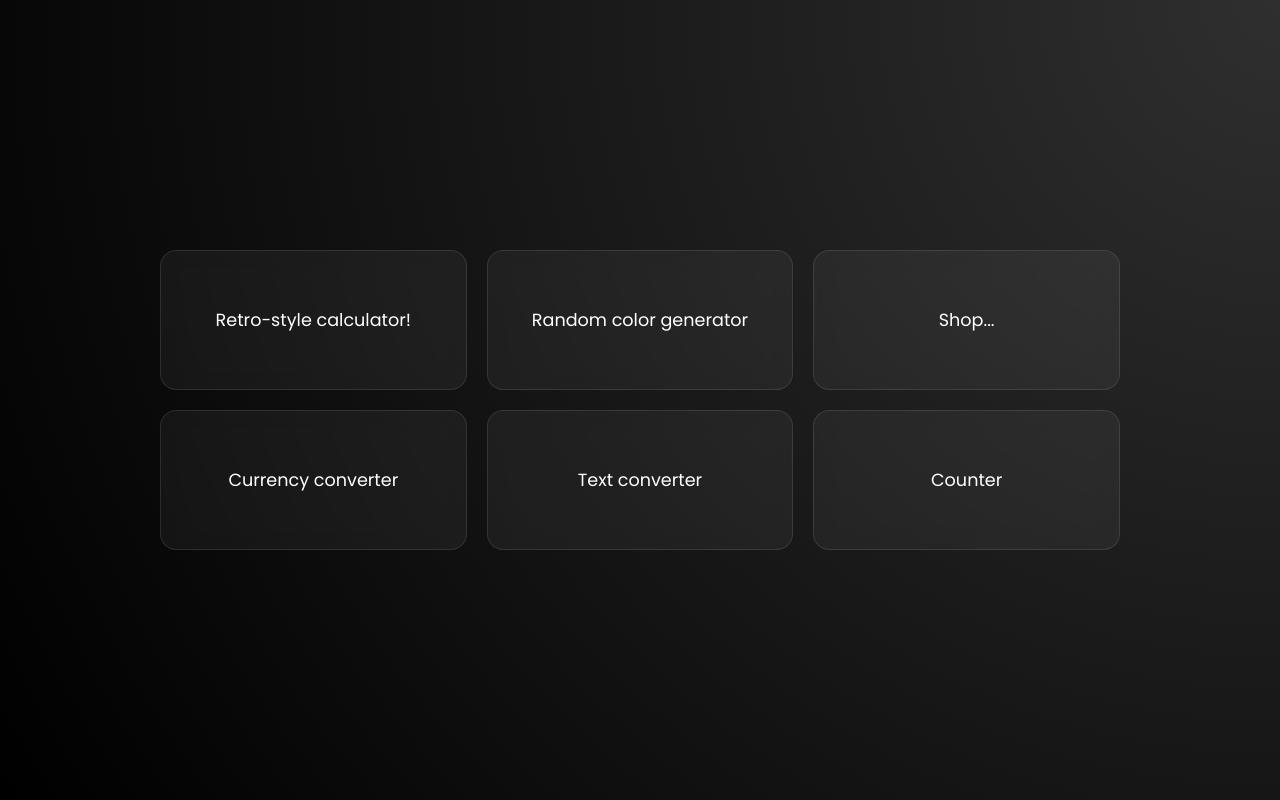
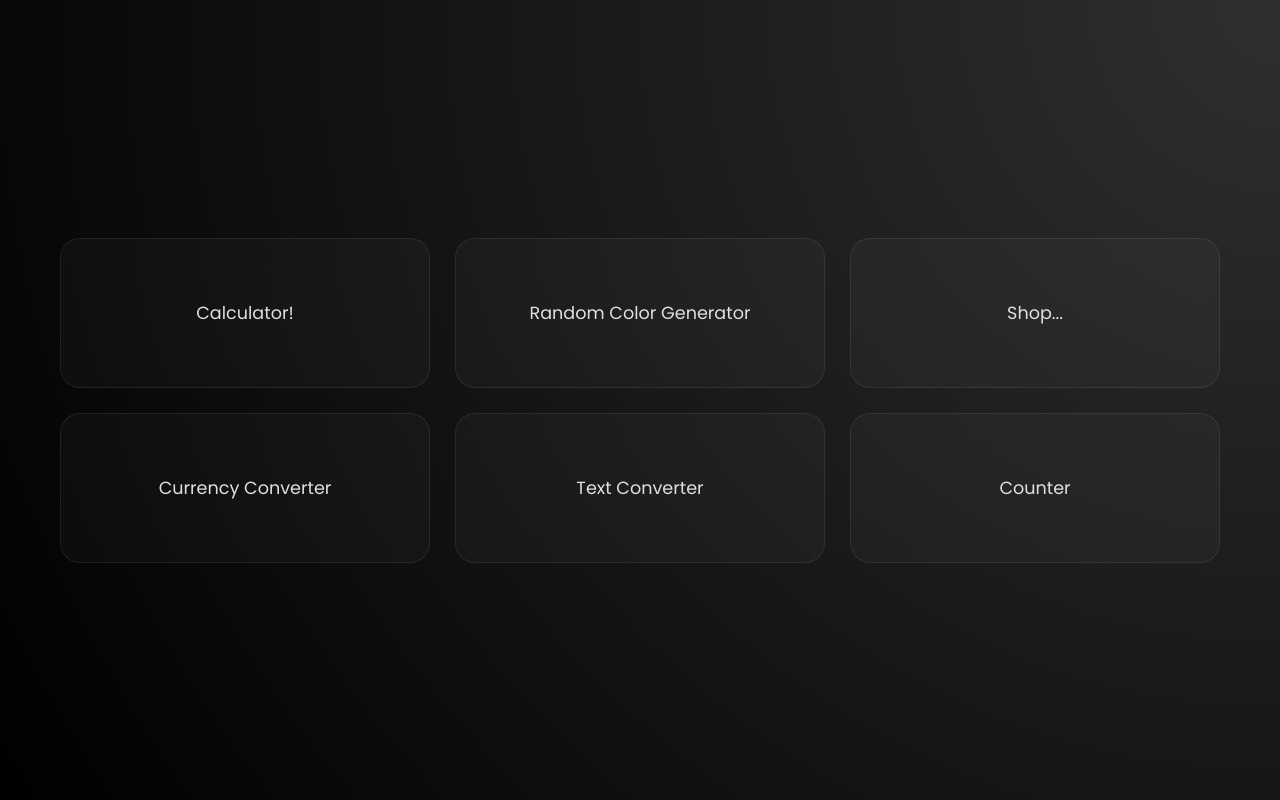
Before and after one commit to cantseecalifornia/cantseecalifornia, a plain HTML site: page index.html in a window 1280 px wide. Drawn offline with Linux system fonts and the light colour scheme.

Commit message:
Add files via upload

```diff
--- a/index.html
+++ b/index.html
@@ -1,6 +1,5 @@
 <!DOCTYPE html>
 <html lang="en">
-
 <head>
     <meta charset="UTF-8">
     <meta name="viewport" content="width=device-width, initial-scale=1.0">
@@ -8,48 +7,17 @@
     <link href="https://fonts.googleapis.com/css2?family=Poppins:wght@300;400;600&display=swap" rel="stylesheet">
     <title>cantseecalifornia</title>
 </head>
-
 <body>
-    <main class="container">
-        <section class="grid">
-            <article>
-                <a href="calc/calc.html" class="card">
-                    <span>Retro-style calculator!</span>
-                </a>
-            </article>
-
-            <article>
-                <a href="color/color.html" class="card">
-                    <span>Random color generator</span>
-                </a>
-            </article>
-
-            <article>
-                <a href="shop/shop.html" class="card">
-                    <span>Shop...</span>
-                </a>
-            </article>
-
-            <article>
-                <a href="curr_conv/curr_conv.html" class="card">
-                    <span>Currency converter</span>
-                </a>
-            </article>
-
-            <article>
-                <a href="text_converter/text_converter.html" class="card">
-                    <span>Text converter</span>
-                </a>
-            </article>
-
-            <article>
-                <a href="counter/counter.html" class="card">
-                    <span>Counter</span>
-                </a>
-            </article>
-        </section>
+    <main class="dashboard">
+        <ul class="tool-grid">
+            <li><a href="calc/calc.html" class="card">Calculator!</a></li>
+            <li><a href="color/color.html" class="card">Random Color Generator</a></li>
+            <li><a href="shop/shop.html" class="card">Shop...</a></li>
+            <li><a href="curr_conv/curr_conv.html" class="card">Currency Converter</a></li>
+            <li><a href="text_converter/text_converter.html" class="card">Text Converter</a></li>
+            <li><a href="counter/counter.html" class="card">Counter</a></li>
+        </ul>
     </main>
     <script src="./script.js"></script>
 </body>
-
 </html>
--- a/style.css
+++ b/style.css
@@ -1,10 +1,8 @@
 :root {
-  --bg-color: #0f0f12;
-  --card-bg: rgba(255, 255, 255, 0.05);
-  --card-hover: rgba(255, 255, 255, 0.1);
-  --text-primary: #ffffff;
-  --text-secondary: #a0a0a0;
-  --accent-color: #a0a0a0;
+  --bg-dark: #0a0a0c;
+  --card-bg: rgba(255, 255, 255, 0.03);
+  --accent-blue: #e0e0e0;
+  --text-main: #e0e0e0;
 }
 
 * {
@@ -25,73 +23,50 @@ body {
   overflow-x: hidden;
 }
 
-.container {
-  width: 90%;
-  max-width: 1000px;
-  padding: 40px 20px;
+.dashboard {
+  width: 100%;
+  max-width: 1200px;
+  padding: 60px 20px;
 }
 
-header {
-  text-align: center;
-  margin-bottom: 50px;
-}
-
-header h1 {
-  font-weight: 600;
-  font-size: 2.5rem;
-  letter-spacing: 1px;
-  margin-bottom: 10px;
-}
-
-header p {
-  color: var(--text-secondary);
-  font-weight: 300;
-}
-
-.grid {
+.tool-grid {
+  list-style: none;
   display: grid;
-  grid-template-columns: repeat(auto-fit, minmax(250px, 1fr));
-  gap: 20px;
+  grid-template-columns: repeat(auto-fit, minmax(280px, 1fr));
+  gap: 25px;
 }
 
 .card {
   text-decoration: none;
-  color: var(--text-primary);
+  color: var(--text-main);
   display: flex;
   justify-content: center;
   align-items: center;
   text-align: center;
-  min-height: 140px;
+  height: 150px;
   padding: 20px;
-  border-radius: 16px;
+  border-radius: 20px;
   background: var(--card-bg);
-  border: 1px solid rgba(255, 255, 255, 0.1);
-  backdrop-filter: blur(10px);
-  transition: all 0.4s cubic-bezier(0.175, 0.885, 0.32, 1.275);
-}
-
-.card span {
+  border: 1px solid rgba(255, 255, 255, 0.08);
+  backdrop-filter: blur(12px);
   font-size: 1.1rem;
-  font-weight: 400;
+  transition: all 0.3s ease;
 }
 
 .card:hover {
-  transform: translateY(-8px);
-  background: var(--card-hover);
-  border-color: var(--accent-color);
-  box-shadow: 0 10px 30px rgba(255, 255, 255, 0.15);
+  background: rgba(255, 255, 255, 0.07);
+  border-color: var(--accent-blue);
+  transform: translateY(-5px);
+  box-shadow: 0 15px 35px rgba(0, 0, 0, 0.5),
+              0 0 15px rgba(0, 212, 255, 0.1);
 }
 
-@media (max-width: 600px) {
-  header h1 {
+@media (max-width: 480px) {
+  .header h1 {
     font-size: 1.8rem;
   }
 
-  .grid {
+  .tool-grid {
     grid-template-columns: 1fr;
   }
-
-  .card {
-    min-height: 100px;
-  }
 }
```
